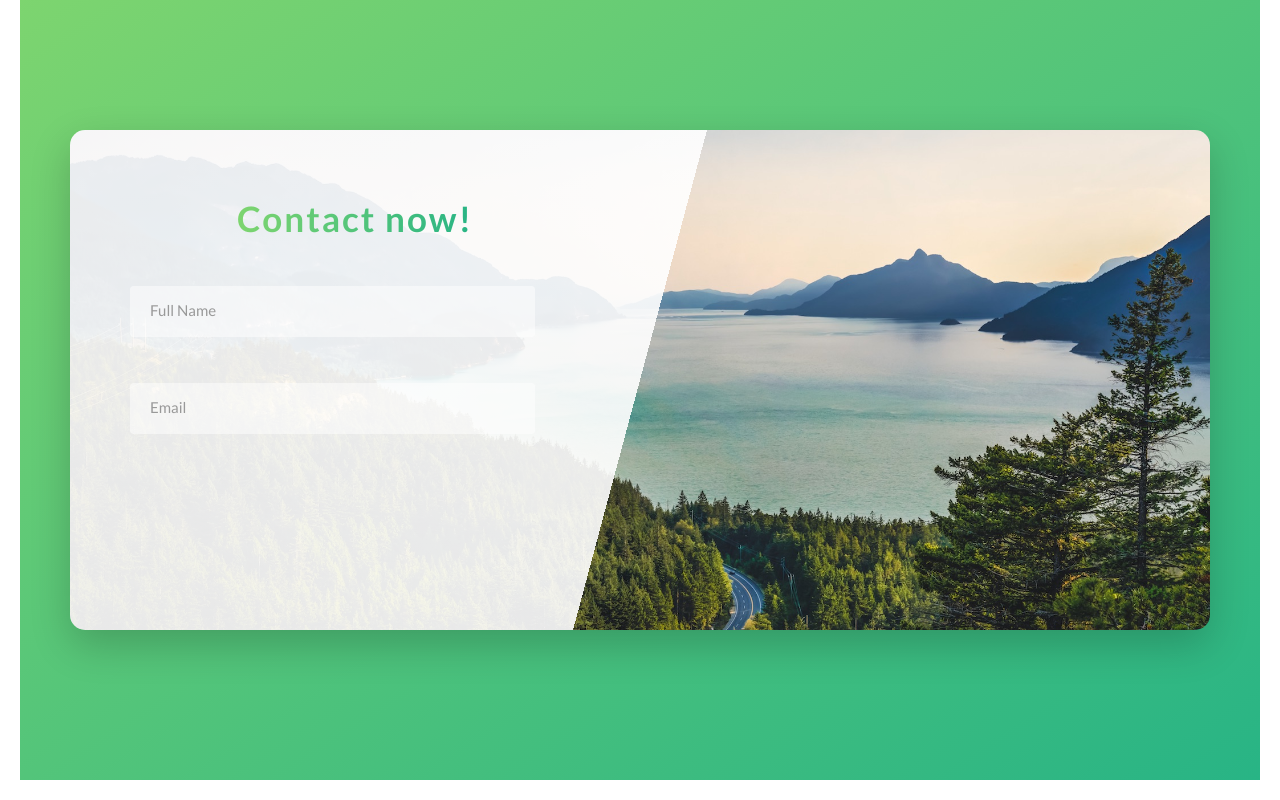
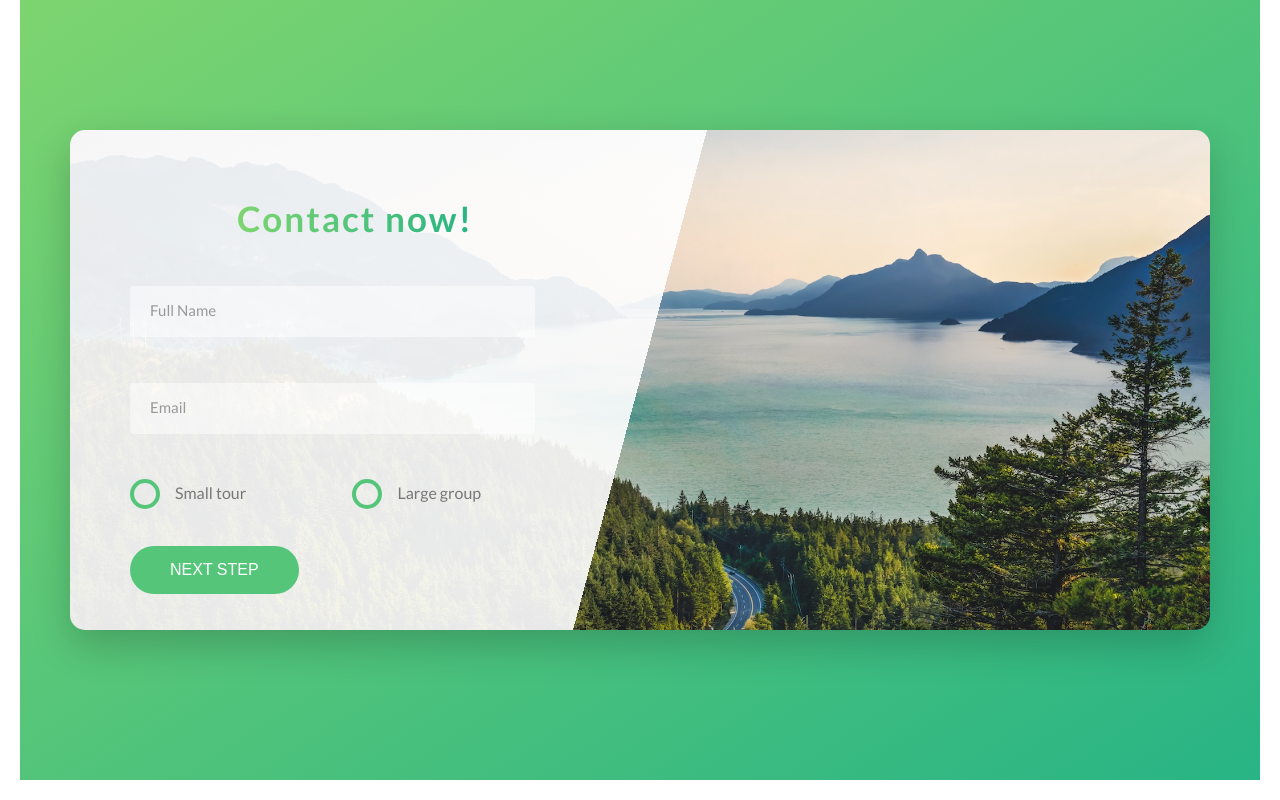
Before and after one commit to egorrya/projectwscss, a website: page index.html in a window 1280 px wide. Shown: the part 4201-5001 px from the top of the page. Drawn offline with Linux system fonts and the light colour scheme.

Commit message:
radio and button

```diff
--- a/index.html
+++ b/index.html
@@ -304,6 +304,38 @@
                   />
                   <label for="email" class="form__label">Email</label>
                 </div>
+
+                <div class="form__group u-margin-bottom-m">
+                  <div class="form__radio-group">
+                    <input
+                      type="radio"
+                      class="form__radio-input"
+                      id="small"
+                      name="size"
+                    />
+                    <label for="small" class="form__radio-label">
+                      <span class="form__radio-button"></span>
+                      Small tour
+                    </label>
+                  </div>
+
+                  <div class="form__radio-group">
+                    <input
+                      type="radio"
+                      class="form__radio-input"
+                      id="large"
+                      name="size"
+                    />
+                    <label for="large" class="form__radio-label">
+                      <span class="form__radio-button"></span>
+                      Large group
+                    </label>
+                  </div>
+                </div>
+
+                <div class="form__group">
+                  <button class="btn btn--green">Next Step</button>
+                </div>
               </form>
             </div>
           </div>
--- a/sass/base/_utils.scss
+++ b/sass/base/_utils.scss
@@ -1,27 +1,27 @@
 .u-center-text {
-  text-align: center
+  text-align: center !important;
 }
 
 .u-margin-top-s {
-  margin-top: 1.5rem;
+  margin-top: 1.5rem !important;
 }
 
 .u-margin-top-m {
-  margin-top: 4rem;
+  margin-top: 4rem !important;
 }
 
 .u-margin-top-l {
-  margin-top: 8rem;
+  margin-top: 8rem !important;
 }
 
 .u-margin-bottom-s {
-  margin-bottom: 1.5rem;
+  margin-bottom: 1.5rem !important;
 }
 
 .u-margin-bottom-m {
-  margin-bottom: 4rem;
+  margin-bottom: 4rem !important;
 }
 
 .u-margin-bottom-l {
-  margin-bottom: 8rem;
+  margin-bottom: 8rem !important;
 }
--- a/sass/components/_button.scss
+++ b/sass/components/_button.scss
@@ -1,5 +1,6 @@
 .btn {
 
+  &,
   &:link,
   &:visited {
     text-transform: uppercase;
@@ -10,6 +11,10 @@
     transition: all 0.2s;
     position: relative;
     font-size: $default-font-size;
+    border: none;
+    cursor: pointer;
+
+    // change for the <button>
     border: none;
     cursor: pointer;
   }
--- a/sass/components/_form.scss
+++ b/sass/components/_form.scss
@@ -45,4 +45,51 @@
     visibility: hidden;
     transform: translateY(-4rem);
   }
+
+
+  &__radio-group {
+    width: 49%;
+    display: inline-block;
+  }
+
+  &__radio-input {
+    display: none;
+  }
+
+  &__radio-label {
+    font-size: 1.6rem;
+    cursor: pointer;
+    position: relative;
+    padding-left: 4.5rem;
+  }
+
+  &__radio-button {
+    height: 3rem;
+    width: 3rem;
+    border: 4px solid $color-primary;
+    border-radius: 50%;
+    display: inline-block;
+    position: absolute;
+    left: 0;
+    top: -.4rem;
+
+    &::after {
+      content: "";
+      height: 1rem;
+      width: 1rem;
+      display: block;
+      position: absolute;
+      border-radius: 50%;
+      top: 50%;
+      left: 50%;
+      transform: translate(-50%, -50%);
+      background-color: $color-primary;
+      opacity: 0;
+      transition: opacity .3s;
+    }
+  }
+
+  &__radio-input:checked~&__radio-label &__radio-button::after {
+    opacity: 1;
+  }
 }
```
Also changed, not shown: css/style.css.
